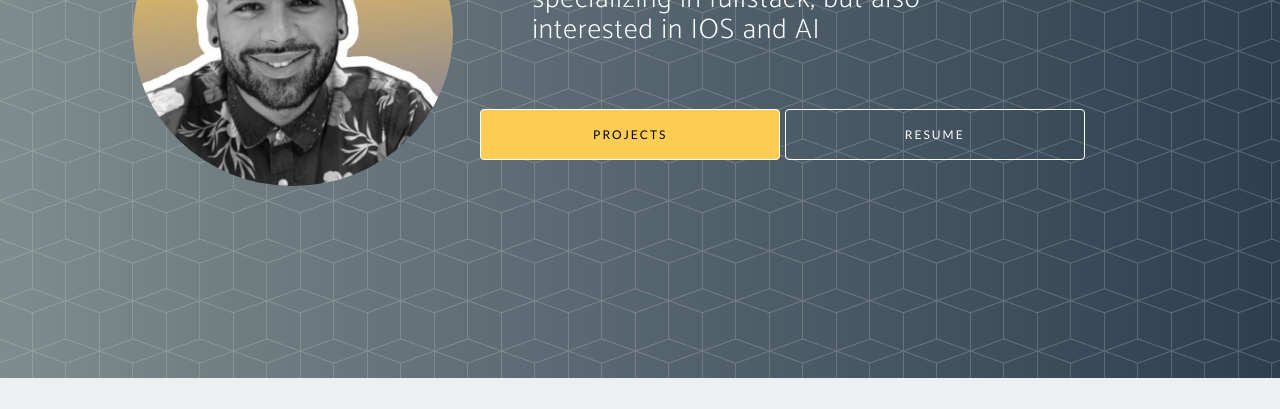
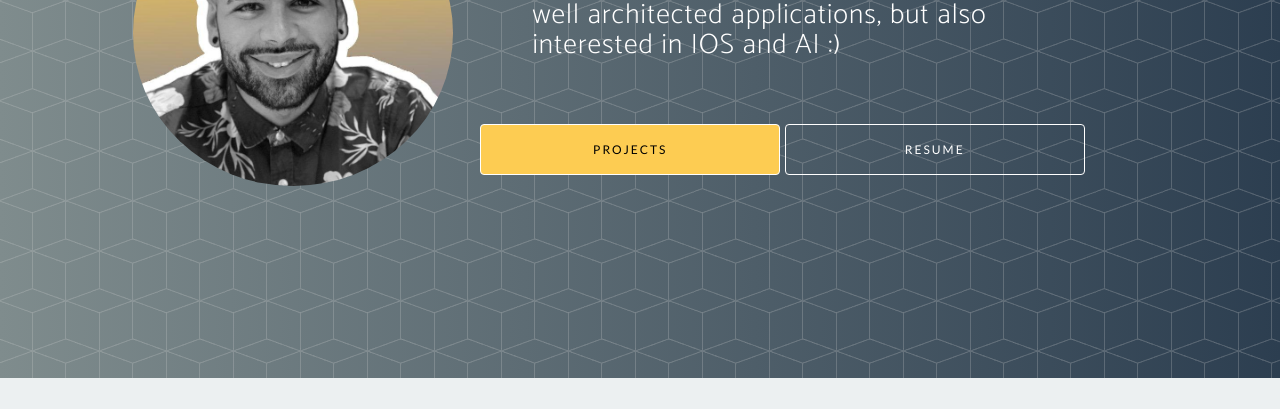
Before and after one commit to RFSync/portfolioV4, a website: page index.html in a window 1280 px wide. Shown: the part 262-671 px from the top of the page. Drawn offline with nearby package versions, Linux system fonts and the light colour scheme; some packages are replaced by stand-ins of ours; a script that the page names is missing; a web font is replaced by a local one.

Commit message:
updated tag line

```diff
--- a/index.html
+++ b/index.html
@@ -81,7 +81,7 @@
             <div class="header-content mx-auto ">
 
               <h2 class="bold-fonts">Software Engineer </h1>
-              <h3 class="mb-5"> specializing in fullstack, but also interested in IOS and AI </h1>
+              <h3 class="mb-5"> specializing in writing fullstack, scaleable, well architected applications, but also interested in IOS and AI :) </h1>
             </div>
 
             <!-- <div class="col-lg-10 my-auto mx-auto text-center">
```
